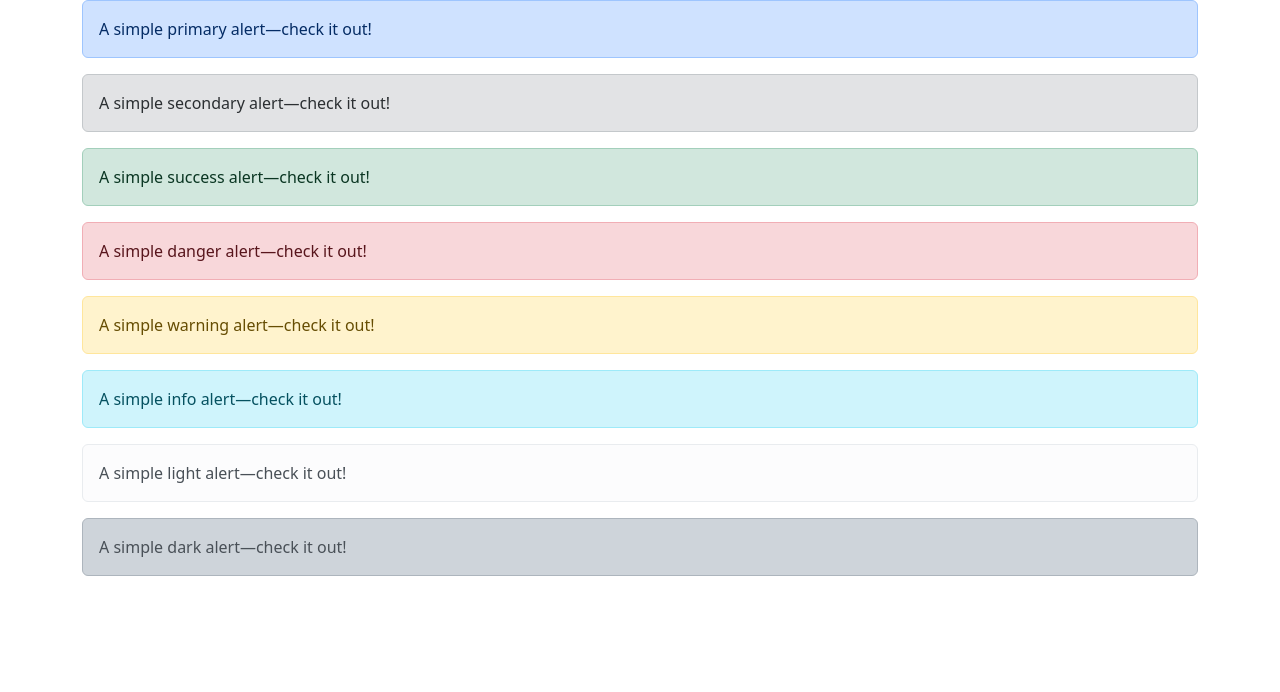
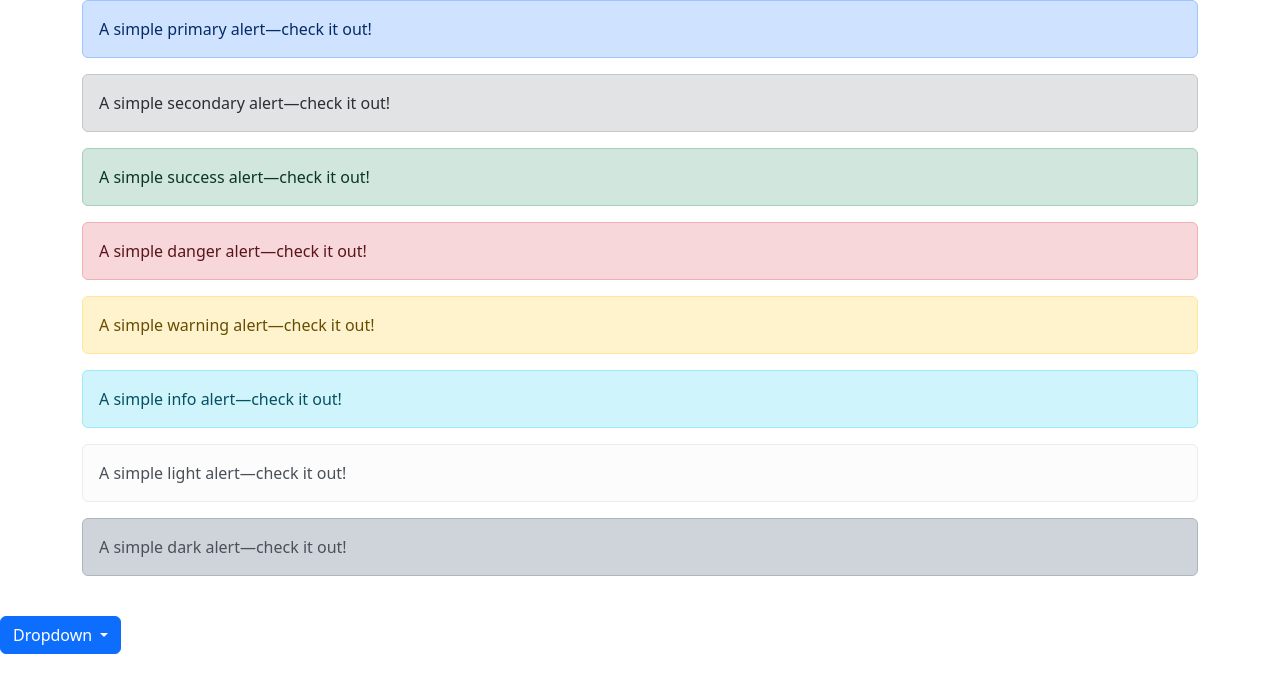
Before and after one commit to Trevonholt/hw1, a plain HTML site: page alerts.html in a window 1280 px wide. Drawn offline with nearby package versions, Linux system fonts and the light colour scheme.

Commit message:
Update alerts.html

```diff
--- a/alerts.html
+++ b/alerts.html
@@ -33,9 +33,16 @@
   A simple dark alert—check it out!
 </div>
 
-<ul class="dropdown-menu">
+</div>
+      <br>
+      <div class="btn-group" role="group">
+    <button type="button" class="btn btn-primary dropdown-toggle" data-bs-toggle="dropdown" aria-expanded="false">
+      Dropdown
+    </button>
+    <ul class="dropdown-menu">
       <li><a class="dropdown-item" href="index.html">Home Page link</a></li>
       <li><a class="dropdown-item" href="https://www.instagram.com/">Instagram link</a></li>
     </ul>
+  </div>
 </div>
   </body>
```
